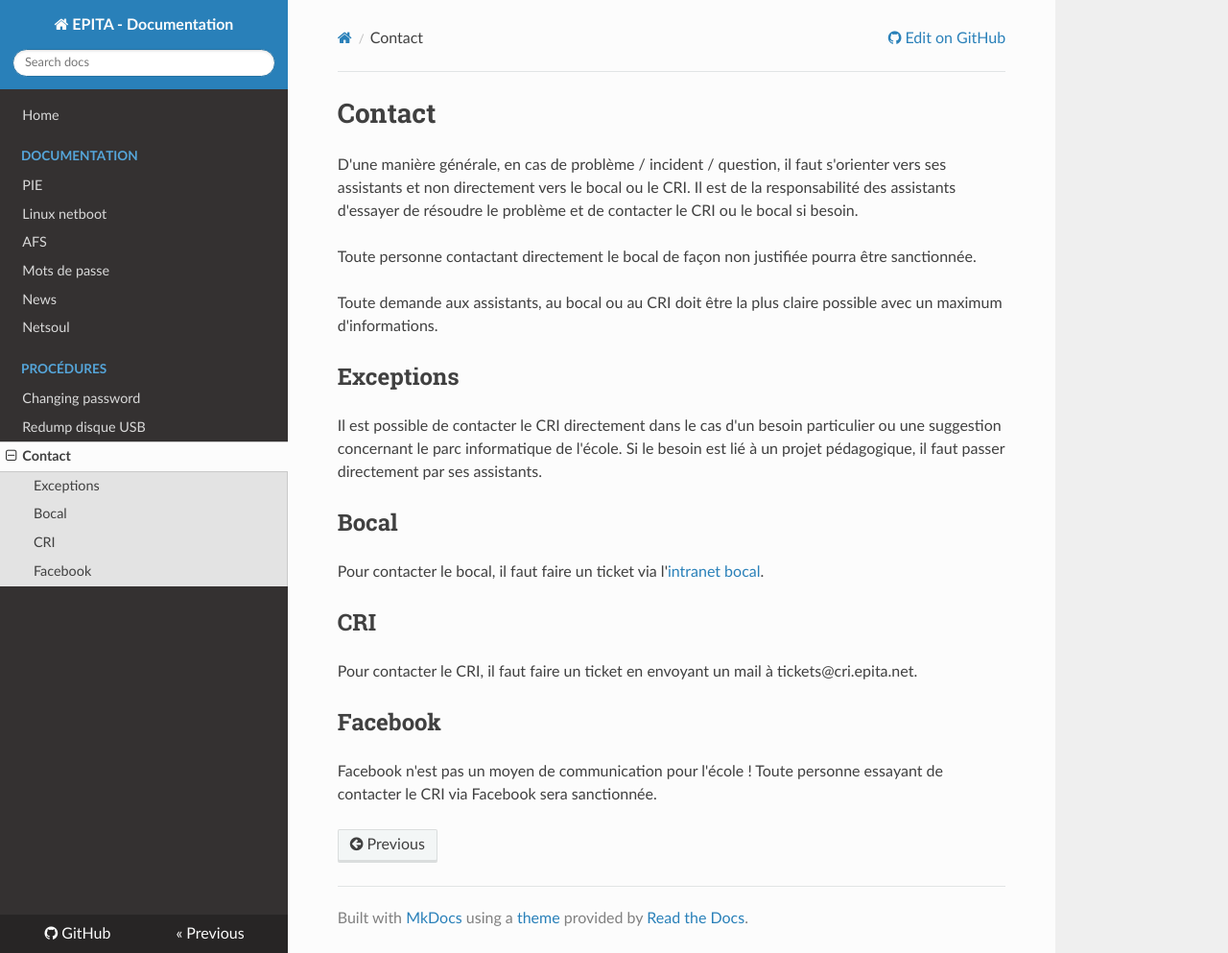
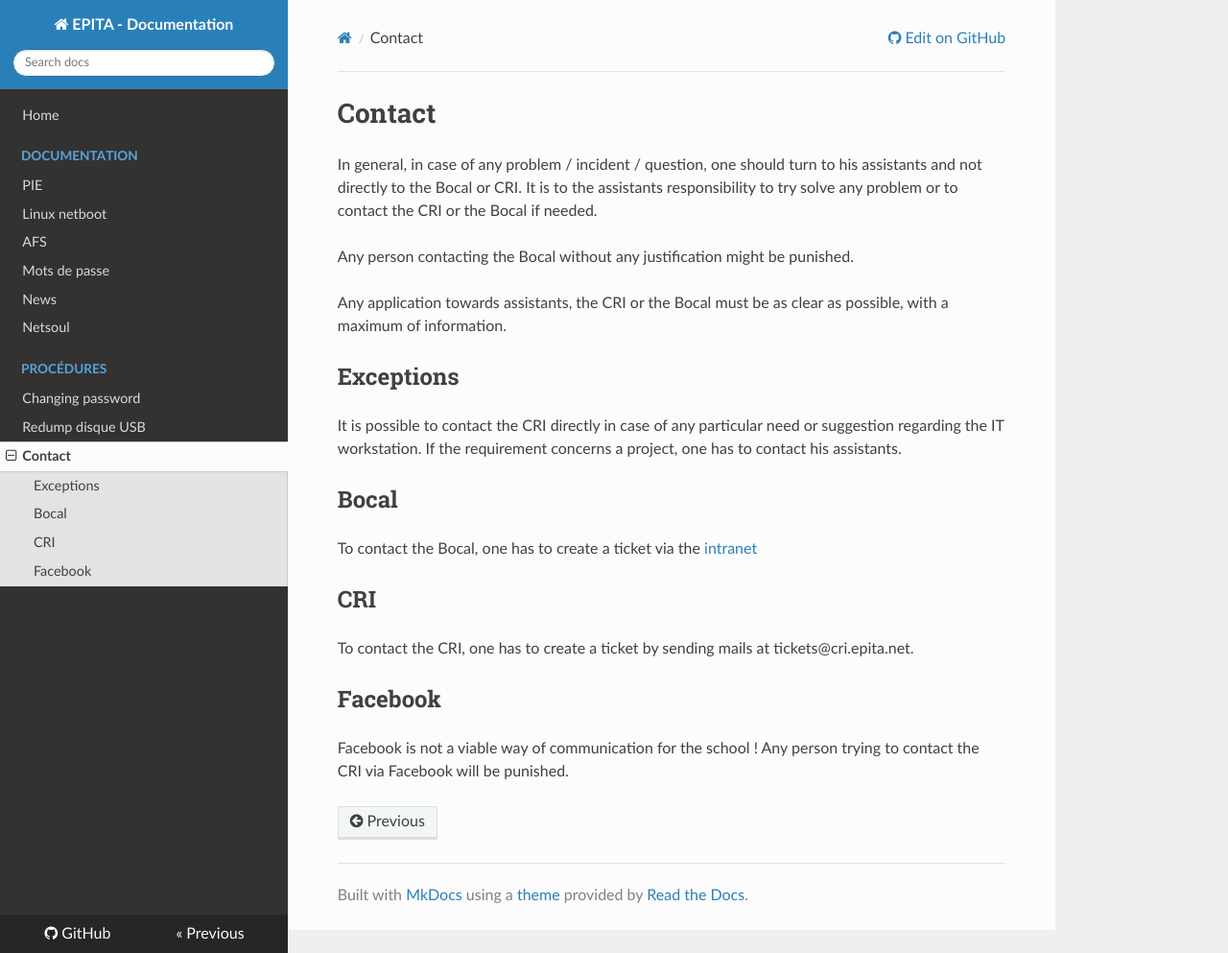
Before and after one commit to cri-epita/epita-doc, an MkDocs documentation site: the page built from docs/contact.md, in a window 1280 px wide and 993 px high. Shown: the whole window at 96% size. Built offline with MkDocs 1.6.1, drawn with Linux system fonts in a browser that asks for light colours; nearby versions of some CDN libraries; old or Windows-style settings are respelled for this version of MkDocs.

Commit message:
translate contact page in english

```diff
--- a/docs/contact.md
+++ b/docs/contact.md
@@ -1,34 +1,23 @@
 # Contact
 
-D'une manière générale, en cas de problème / incident / question, il faut
-s'orienter vers ses assistants et non directement vers le bocal ou le CRI.
-Il est de la responsabilité des assistants d'essayer de résoudre le
-problème et de contacter le CRI ou le bocal si besoin.
+In general, in case of any problem / incident / question, one should turn to his assistants and not directly to the Bocal or CRI. It is to the assistants responsibility to try solve any problem or to contact the CRI or the Bocal if needed.
 
-Toute personne contactant directement le bocal de façon non justifiée pourra
-être sanctionnée.
+Any person contacting the Bocal without any justification might be punished.
 
-Toute demande aux assistants, au bocal ou au CRI doit être la plus claire
-possible avec un maximum d'informations.
+Any application towards assistants, the CRI or the Bocal must be as clear as possible, with a maximum of information.
 
 ## Exceptions
 
-Il est possible de contacter le CRI directement dans le cas d'un besoin
-particulier ou une suggestion concernant le parc informatique de l'école. Si
-le besoin est lié à un projet pédagogique, il faut passer directement par
-ses assistants.
+It is possible to contact the CRI directly in case of any particular need or suggestion regarding the IT workstation. If the requirement concerns a project, one has to contact his assistants.
 
 ## Bocal
 
-Pour contacter le bocal, il faut faire un ticket via
-l'[intranet bocal](http://intra.bocal.org).
+To contact the Bocal, one has to create a ticket via the [intranet](http://intra-bocal.epitech.eu/)
 
 ## CRI
 
-Pour contacter le CRI, il faut faire un ticket en envoyant un mail à
-tickets@cri.epita.net.
+To contact the CRI, one has to create a ticket by sending mails at tickets@cri.epita.net.
 
 ## Facebook
 
-Facebook n'est pas un moyen de communication pour l'école ! Toute personne
-essayant de contacter le CRI via Facebook sera sanctionnée.
+Facebook is not a viable way of communication for the school ! Any person trying to contact the CRI via Facebook will be punished.
```
